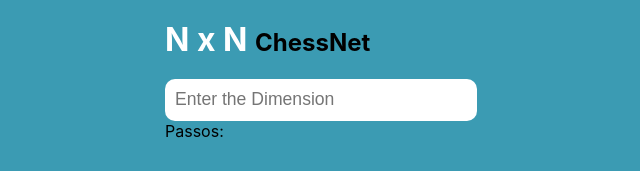
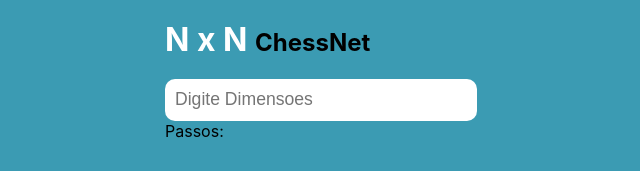
Before and after one commit to projeto-de-algoritmos/ChessNet, a React (Create React App) app in the folder chessnet/: page / in a window 1280 px wide. Shown: the top 171 px of the page, without its empty margins (319-959 px from the left). Built offline with nearby package versions, Linux system fonts and the light colour scheme.

Commit message:
updating

```diff
--- a/chessnet/src/components/chessboard/chessboard.jsx
+++ b/chessnet/src/components/chessboard/chessboard.jsx
@@ -102,7 +102,7 @@ const ChessBoard = () => {
           <span>N x N </span>
           ChessNet
         </h2>
-        <input type="number" placeholder="Enter the Dimension" onChange={(e) => setDimension(e.target.value)} />
+        <input type="number" placeholder="Digite Dimensoes" onChange={(e) => setDimension(e.target.value)} />
         <div>Passos: {steps.join(' -> ')} </div>
 
 <section style={chessBox}>
```
